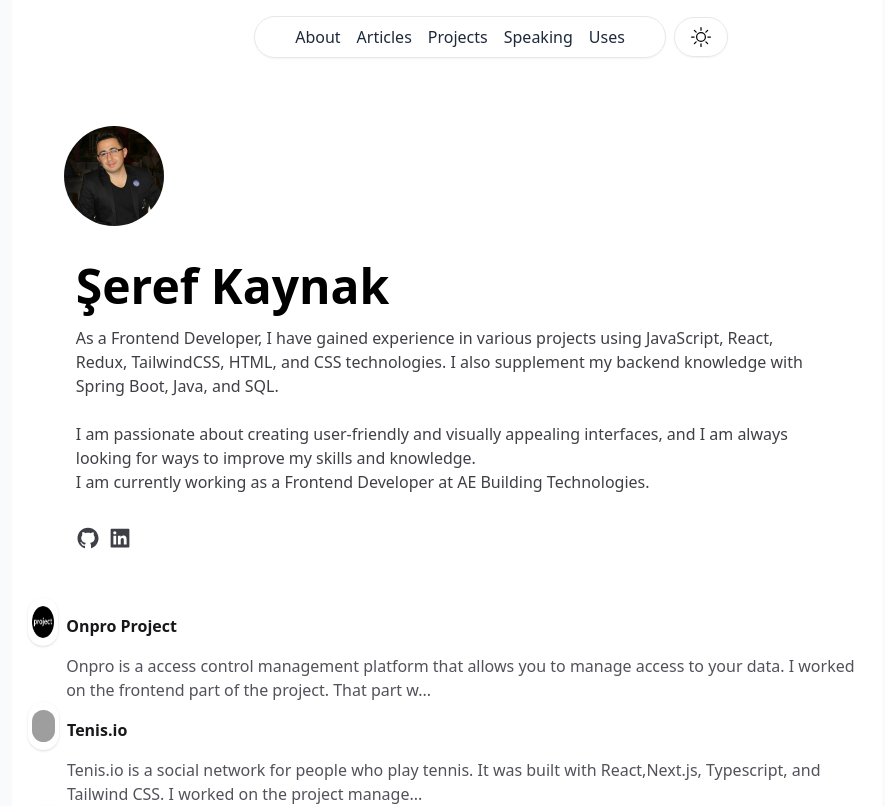
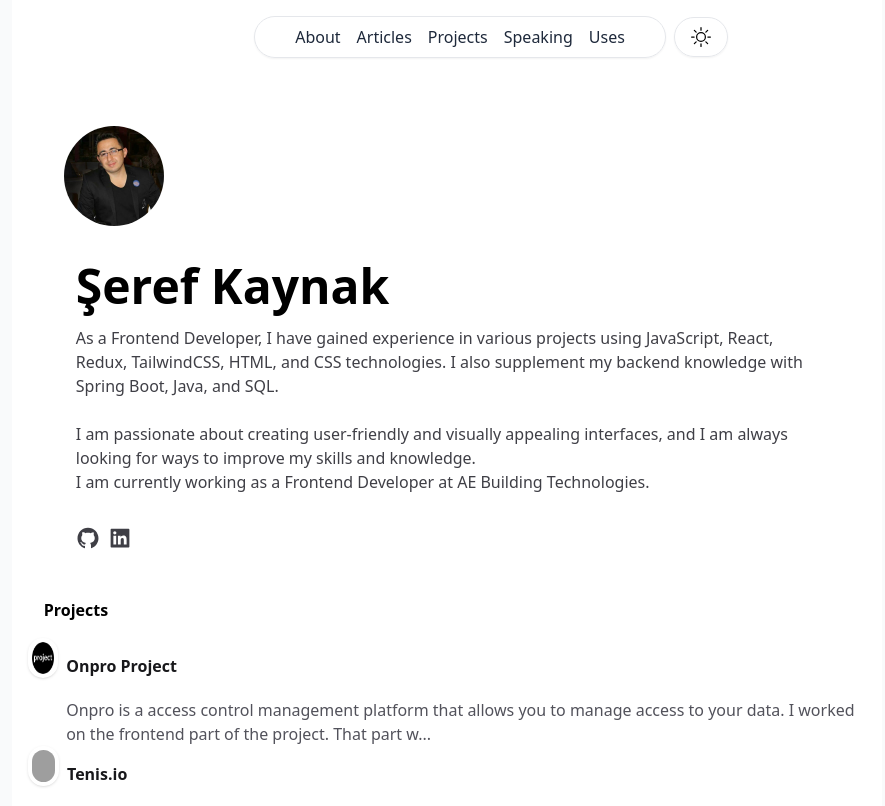
Before and after one commit to serefkaynak/resume, a Next.js app: page / in a window 1280 px wide. Shown: the top 806 px of the page, without its empty margins (193-1078 px from the left). Built offline with nearby package versions, Linux system fonts and the light colour scheme; grey boxes are pictures that could not be loaded.

Commit message:
fixed: home page showing project details

```diff
--- a/components/home/index.tsx
+++ b/components/home/index.tsx
@@ -15,11 +15,12 @@ export default function HomeComponent() {
         <div data-testid="home-component" className={'ml-4 mr-2'}>
             <Hero/>
             {/*<ImageGallery />*/}
+                <h2 className="m-4 font-semibold dark:text-zinc-100">Projects</h2>
             {projectsArr.map(i => (
                 <div key={i.id} className={'flex flex-col justify-start items-start'}>
                     <div className={'flex flex-row justify-start gap-2'}>
                         <div
-                            className=" rounded-full overflow-hidden flex justify-center items-center p-1 shadow w-10 h-12">
+                            className=" rounded-full overflow-hidden flex justify-center items-center p-1 shadow w-10 h-10">
                             <Image
                                 className=" rounded-full overflow-hidden w-8 h-8"
                                 data-testid="project-img"
@@ -27,9 +28,10 @@ export default function HomeComponent() {
                                 width={50}
                                 height={50}
                                 alt={"Project preview"}
-                                title={i.title}/>
+                                title={i.title}
+                            />
                         </div>
-                        <div className={'flex flex-col justify-start items-start'}>
+                        <div className={'flex flex-col justify-start items-start gap-1'}>
                             <h2 className="text-zinc-900 hover:text-zinc-900 dark:text-zinc-100 font-semibold py-4">{i.title}</h2>
                             <p className="text-zinc-600 hover:text-zinc-900 dark:text-zinc-400">{i.blurb.slice(0, 150)}...</p>
                         </div>
```
